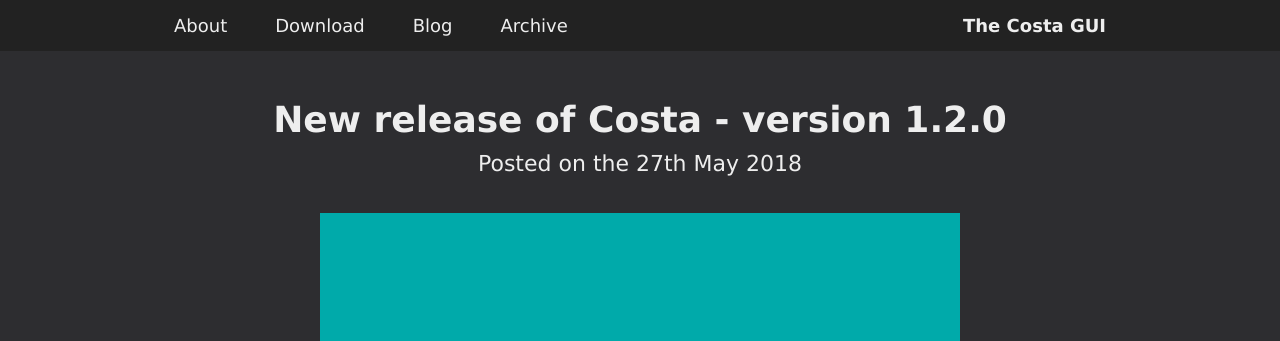
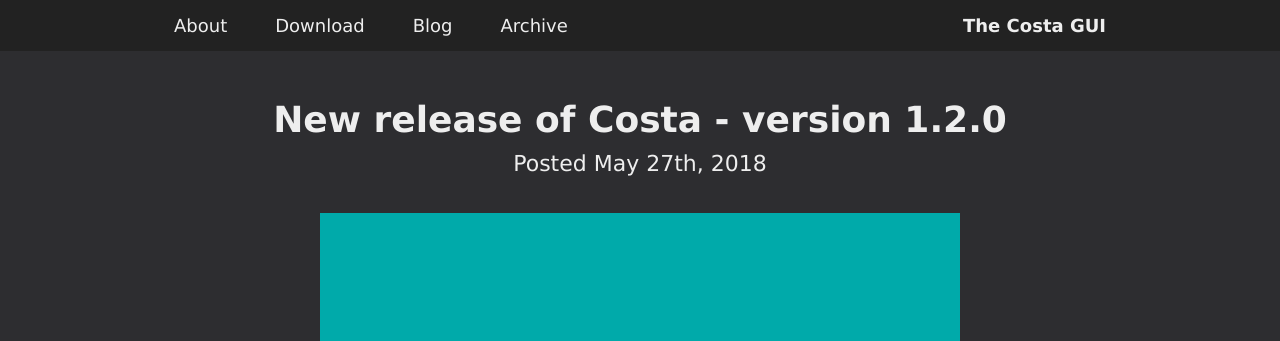
Before and after one commit to jacobpalm/costa.jacobpalm.dk, a Jekyll site: the page built from _posts/2018-05-27-costa-120-released.md, in a window 1280 px wide. Shown: the top 341 px of the page. Built offline with Jekyll 4.4.1, drawn with Linux system fonts in a browser that asks for light colours; nearby versions of some CDN libraries; library files that are not in the unit come from our copies.

Commit message:
Update post.html

```diff
--- a/_layouts/post.html
+++ b/_layouts/post.html
@@ -7,7 +7,7 @@
             <article>
                 <h1>{{ page.title }}</h1>
                 <div class="posttime">
-                    Posted on the <time datetime="{{ page.date | date: '%Y-%m-%d' }}">{{ page.date | date_to_long_string: "ordinal" }}</time><br>
+                    Posted <time datetime="{{ page.date | date: '%Y-%m-%d' }}">{{ page.date | date_to_long_string: "ordinal", "US" }}</time><br>
                     &nbsp;
                 </div>
                 {% if page.image %}
```
